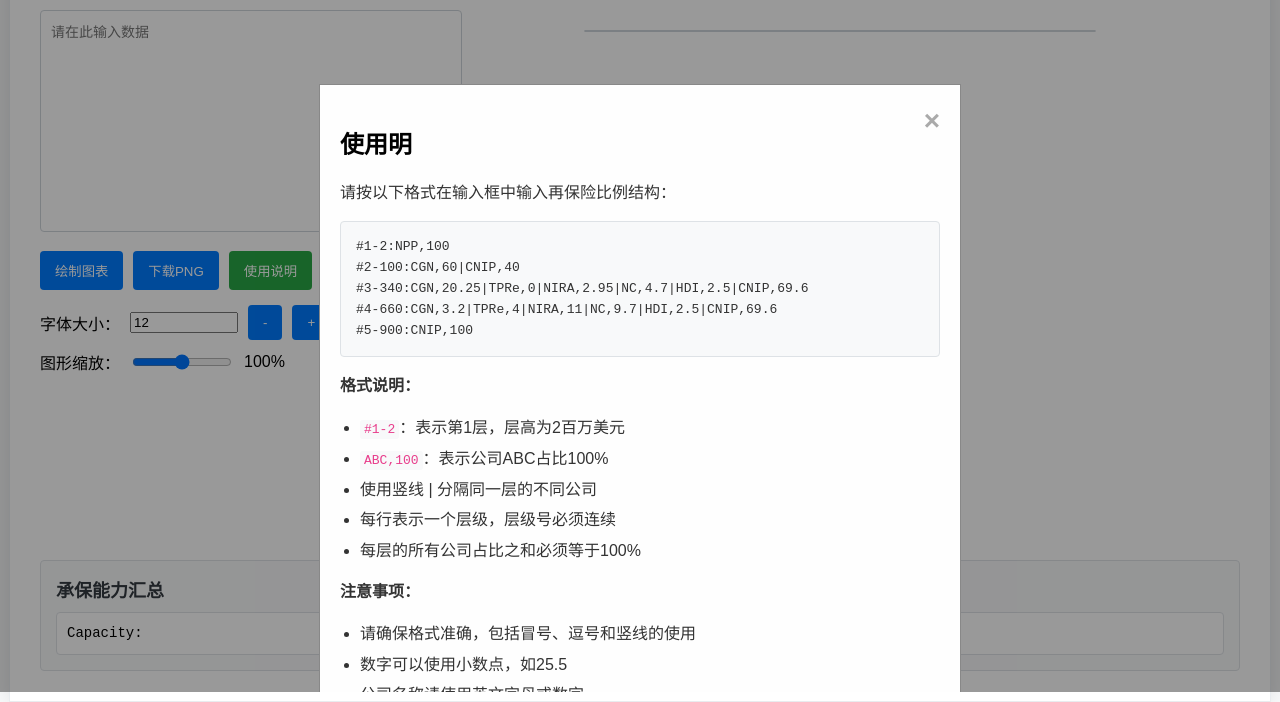
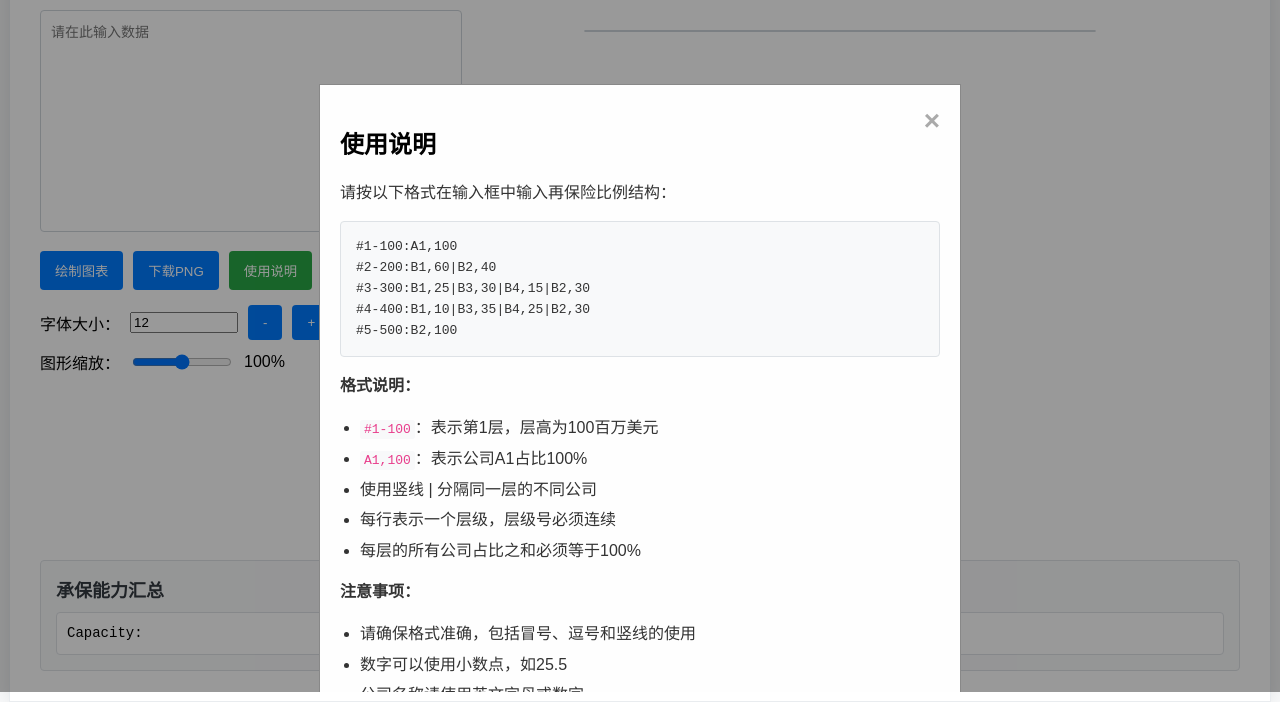
Before and after one commit to bblmian/reinsurance-chart, a plain HTML site: page index.html in a window 1280 px wide. Both pictures are taken after a click on the button "使用说明". Shown: the part 108-810 px from the top of the page. Drawn offline with nearby package versions, Linux system fonts and the light colour scheme.

Commit message:
Update instructions modal and reset button

```diff
--- a/index.html
+++ b/index.html
@@ -54,19 +54,19 @@
     <div id="instructions-modal" class="modal">
         <div class="modal-content instructions-content">
             <span class="close" onclick="closeInstructions()">&times;</span>
-            <h2>使用明</h2>
+            <h2>使用说明</h2>
             <div class="instructions-text">
                 <p>请按以下格式在输入框中输入再保险比例结构：</p>
                 <pre>
-#1-2:NPP,100
-#2-100:CGN,60|CNIP,40
-#3-340:CGN,20.25|TPRe,0|NIRA,2.95|NC,4.7|HDI,2.5|CNIP,69.6
-#4-660:CGN,3.2|TPRe,4|NIRA,11|NC,9.7|HDI,2.5|CNIP,69.6
-#5-900:CNIP,100</pre>
+#1-100:A1,100
+#2-200:B1,60|B2,40
+#3-300:B1,25|B3,30|B4,15|B2,30
+#4-400:B1,10|B3,35|B4,25|B2,30
+#5-500:B2,100</pre>
                 <p><strong>格式说明：</strong></p>
                 <ul>
-                    <li><code>#1-2</code>：表示第1层，层高为2百万美元</li>
-                    <li><code>ABC,100</code>：表示公司ABC占比100%</li>
+                    <li><code>#1-100</code>：表示第1层，层高为100百万美元</li>
+                    <li><code>A1,100</code>：表示公司A1占比100%</li>
                     <li>使用竖线 | 分隔同一层的不同公司</li>
                     <li>每行表示一个层级，层级号必须连续</li>
                     <li>每层的所有公司占比之和必须等于100%</li>
@@ -84,11 +84,11 @@
 层高 × 承保比例 = 承接额度(Million USD)
 
 示例：
-某公司在第3层(340M)占比20.25% = 68.85M
-某公司在第4层(660M)占比4% = 26.4M
+公司B1在第2层(200M)占比60% = 120M
+公司B1在第3层(300M)占比25% = 75M
 
 总承接额度 = 各层承接额度之和
-如：68.85M + 26.4M = 95.25M</pre>
+如：120M + 75M = 195M</pre>
             </div>
         </div>
     </div>
```
Also changed, not shown: 1 other file.
